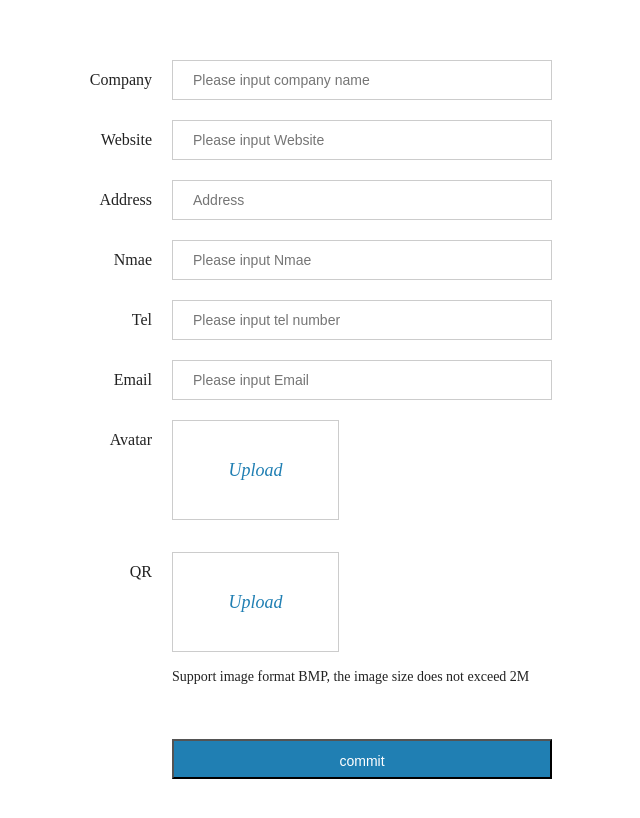
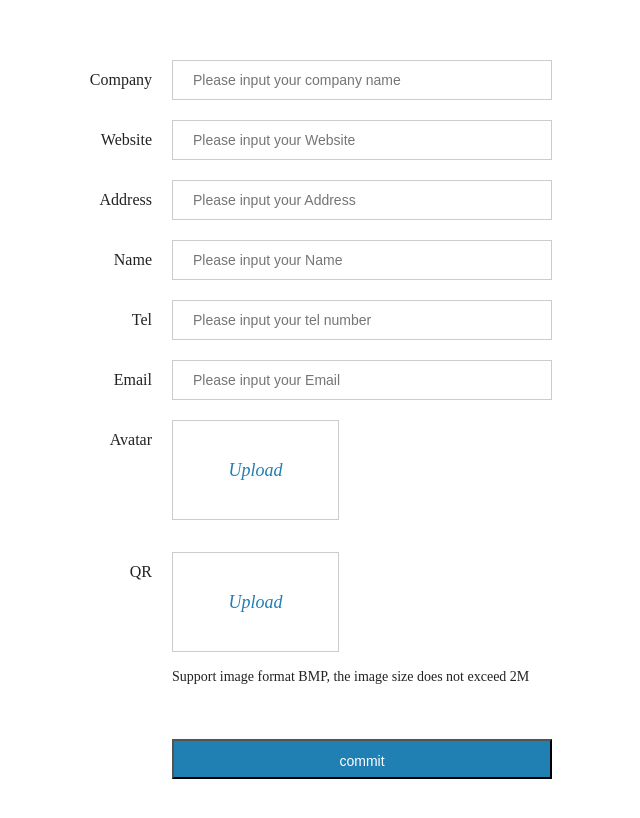
Before and after one commit to lewisxhe/Esp-badge, a plain HTML site: page data/index.html in a window 1280 px wide. Shown: the whole page, without its empty margins (281-921 px from the left). Drawn offline with Linux system fonts and the light colour scheme.

Commit message:
Update index.html
just a few typos fix

```diff
--- a/data/index.html
+++ b/data/index.html
@@ -15,44 +15,44 @@
 					<div class="register-box-con2-box clearfix mar-bottom20">
 						<label class="register-box-con2-box-left"><em class="bitian"></em>Company</label>
 						<div class="register-box-con2-box-right">
-							<input type="text" class="login-box-cen-form-input w358" placeholder="Please input company name" id="reg_info_company" />
-							<label id="reg_info_company_text" class="err err-top40">Please input company name</label>
+							<input type="text" class="login-box-cen-form-input w358" placeholder="Please input your company name" id="reg_info_company" />
+							<label id="reg_info_company_text" class="err err-top40">Please input your company name</label>
 						</div>
 					</div>
 					<div class="register-box-con2-box clearfix mar-bottom20">
 						<label class="register-box-con2-box-left"><em class="bitian"></em>Website</label>
 						<div class="register-box-con2-box-right">
-							<input type="text" class="login-box-cen-form-input w358" placeholder="Please input Website" id="reg_info_www" />
-							<label class="err err-top40" id="reg_info_www_text">Please input Website</label>
+							<input type="text" class="login-box-cen-form-input w358" placeholder="Please input your Website" id="reg_info_www" />
+							<label class="err err-top40" id="reg_info_www_text">Please input your Website</label>
 						</div>
 					</div>
 					<div class="register-box-con2-box clearfix mar-bottom20">
 						<label class="register-box-con2-box-left"><em class="bitian"></em>Address</label>
 						<div class="register-box-con2-box-right">
-							<input type="text" class="login-box-cen-form-input w358" placeholder="Address" id="reg_info_address" />
-							<label class="err err-top40" id="reg_info_address_text">Please input Address</label>
+							<input type="text" class="login-box-cen-form-input w358" placeholder="Please input your Address" id="reg_info_address" />
+							<label class="err err-top40" id="reg_info_address_text">Please input your Address</label>
 						</div>
 					</div>
 
 					<div class="register-box-con2-box clearfix mar-bottom20">
-						<label class="register-box-con2-box-left"><em class="bitian"></em>Nmae</label>
+						<label class="register-box-con2-box-left"><em class="bitian"></em>Name</label>
 						<div class="register-box-con2-box-right">
-							<input type="text" class="login-box-cen-form-input w358" placeholder="Please input Nmae" id="reg_info_name" />
-							<label class="err err-top40" id="reg_info_name_text">Please input Nmae</label>
+							<input type="text" class="login-box-cen-form-input w358" placeholder="Please input your Name" id="reg_info_name" />
+							<label class="err err-top40" id="reg_info_name_text">Please input your Name</label>
 						</div>
 					</div>
 					<div class="register-box-con2-box clearfix mar-bottom20">
 						<label class="register-box-con2-box-left"><em class="bitian"></em>Tel</label>
 						<div class="register-box-con2-box-right">
-							<input type="text" class="login-box-cen-form-input w358" placeholder="Please input tel number" id="login_phone" />
-							<label class="err err-top40" id="login_phone_text">Please input tel number</label>
+							<input type="text" class="login-box-cen-form-input w358" placeholder="Please input your tel number" id="login_phone" />
+							<label class="err err-top40" id="login_phone_text">Please input your tel number</label>
 						</div>
 					</div>
 					<div class="register-box-con2-box clearfix mar-bottom20">
 						<label class="register-box-con2-box-left"><em class="bitian"></em>Email</label>
 						<div class="register-box-con2-box-right">
-							<input type="text" class="login-box-cen-form-input w358" placeholder="Please input Email" id="reg_info_email" />
-							<label class="err err-top40" id="reg_info_email_text">Please input Email</label>
+							<input type="text" class="login-box-cen-form-input w358" placeholder="Please input your Email" id="reg_info_email" />
+							<label class="err err-top40" id="reg_info_email_text">Please input your Email</label>
 						</div>
 					</div>
 
```
